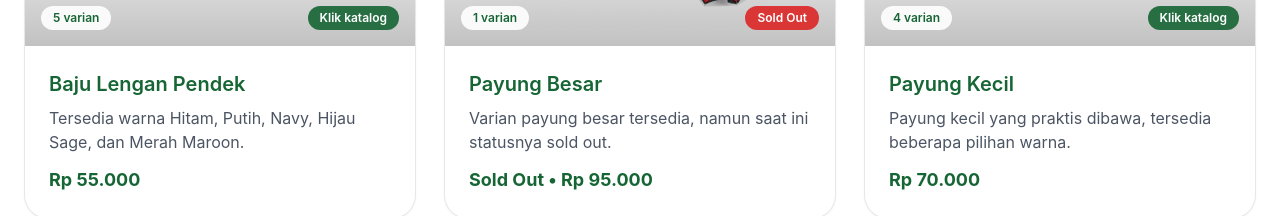
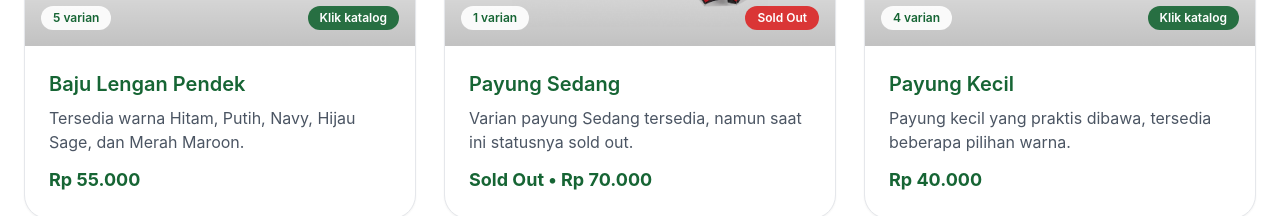
Before and after one commit to Inocensius10/hut-paroki-st-barnabas, a React (Vite) app: page /merchandise in a window 1280 px wide. Shown: the part 648-864 px from the top of the page. Built offline with nearby package versions, Linux system fonts and the light colour scheme.

Commit message:
ubah harga payung
payung sedang

```diff
--- a/src/pages/Merchandise.jsx
+++ b/src/pages/Merchandise.jsx
@@ -78,11 +78,11 @@ const categories = [
     ],
   },
   {
-    id: "payung-besar",
-    name: "Payung Besar",
+    id: "payung-sedang",
+    name: "Payung Sedang",
     description:
-      "Varian payung besar tersedia, namun saat ini statusnya sold out.",
-    price: 95000,
+      "Varian payung Sedang tersedia, namun saat ini statusnya sold out.",
+    price: 70000,
     soldOut: true,
     sizes: ["All Size"],
     variants: [
@@ -99,7 +99,7 @@ const categories = [
     name: "Payung Kecil",
     description:
       "Payung kecil yang praktis dibawa, tersedia beberapa pilihan warna.",
-    price: 70000,
+    price: 40000,
     sizes: ["All Size"],
     variants: [
       {
```
